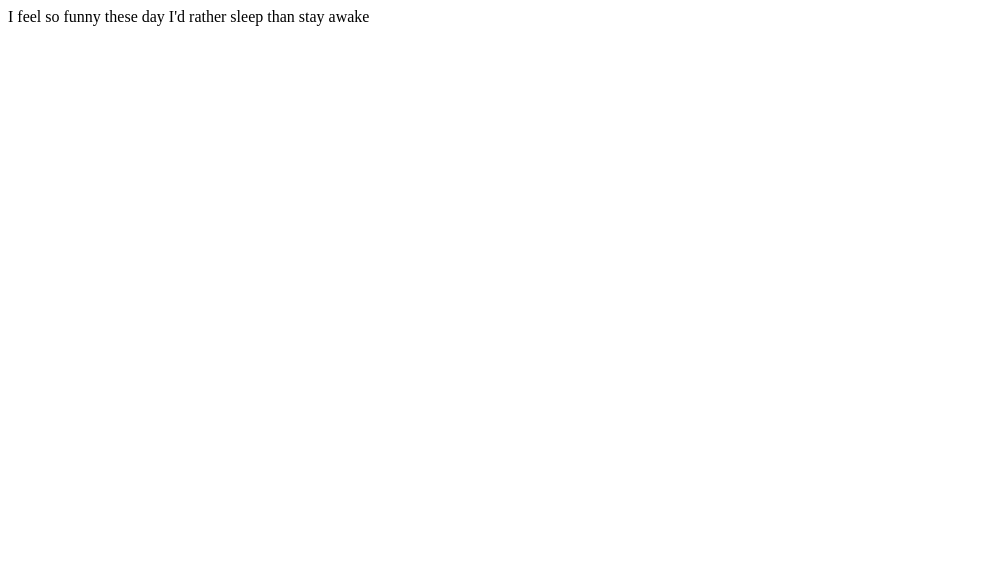
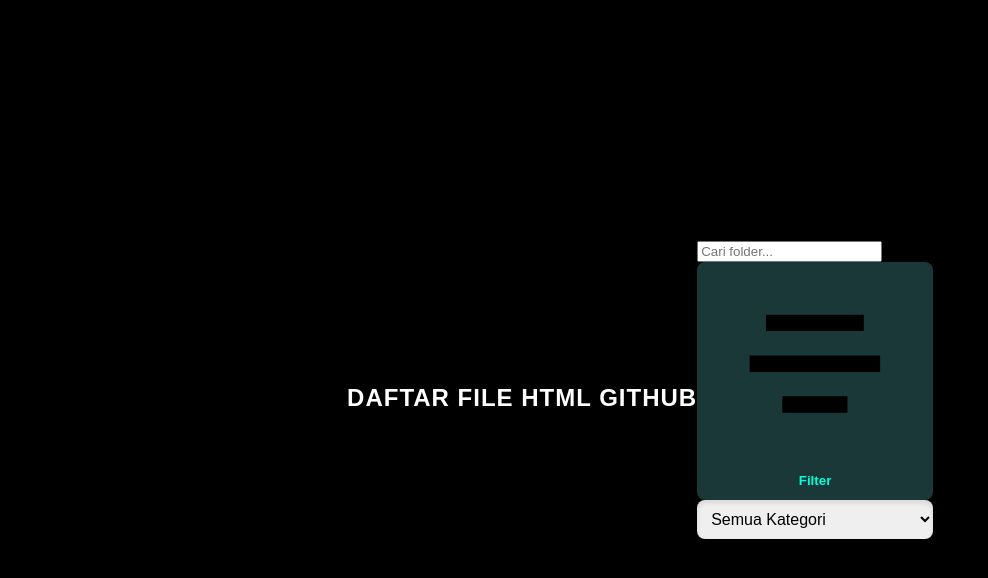
Before and after one commit to KRB105C/KRB105C.github.io, a plain HTML site: page public/index.html in a window 1280 px wide. Shown: the whole page, without its empty margins (0-988 px from the left). Drawn offline with Linux system fonts and the light colour scheme; files that its build step writes are made by us from their sources.

Commit message:
Update index.html

```diff
--- a/public/index.html
+++ b/public/index.html
@@ -1,2 +1,51 @@
-I feel so funny these day
-I'd rather sleep than stay awake
+<!DOCTYPE html>
+<html lang="id">
+<head>
+    <meta charset="UTF-8">
+    <meta name="viewport" content="width=device-width, initial-scale=1.0">
+    <title>Daftar File HTML GitHub</title>
+    <!-- Menyertakan file CSS -->
+    <link rel="stylesheet" href="style.css">
+</head>
+<body>
+
+
+
+    <h1>Daftar File HTML GitHub</h1>
+
+    <div id="search-container">
+        <div id="search-form">
+            <input type="text" id="search-input" placeholder="Cari folder..." onkeyup="searchFiles()">
+            <div id="filter-container">
+                <button id="filter-button">
+                    <svg xmlns="http://www.w3.org/2000/svg" viewBox="0 0 24 24"><path d="M16 17H8v-2h8v2zM20 12H4v-2h16v2zM18 7H6V5h12v2z"/></svg>
+                    Filter
+                </button>
+                <select id="category-filter" onchange="filterByCategory()">
+                    <option value="">Semua Kategori</option>
+                </select>
+            </div>
+         </div>
+
+    </div>
+
+    <div id="file-list">
+        <!-- Daftar folder dengan file index.html dan deskripsi akan ditampilkan di sini -->
+        </div>
+
+        <div id="background-container">
+        <div id="blob-wrapper">
+          </div>
+
+          <div id="loading-spinner" style="display: none;">
+  <!-- Animasi Loading atau Text -->
+  <div class="spinner"></div>
+</div>
+
+    </div>
+
+    <!-- Menyertakan file JavaScript -->
+    <script src="script.js"></script>
+
+</body>
+</html>
```
